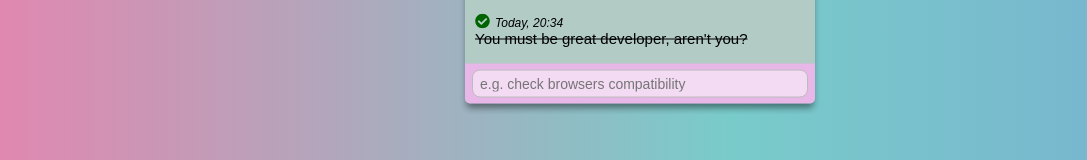
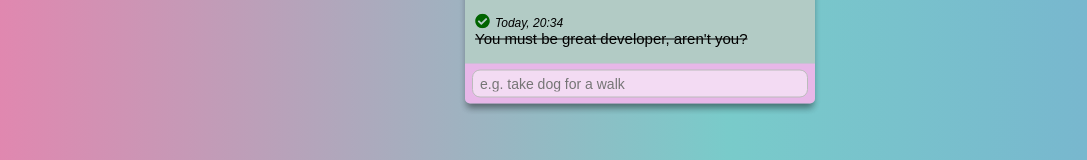
Before and after one commit to lukaaspl/sticky-notes, a React (Create React App) app: page / in a window 1280 px wide. Shown: the part 471-631 px from the top of the page, without its empty margins (0-1087 px from the left). Built offline with nearby package versions, Linux system fonts and the light colour scheme.

Commit message:
set random placeholder handler

```diff
--- a/src/App.js
+++ b/src/App.js
@@ -5,6 +5,7 @@ import TodoList from './containers/TodoList';
 import AddListForm from './containers/AddListForm';
 import Prompt from './components/Prompt';
 import backgroundAnimation from './helpers/backgroundAnimation';
+import randomPlaceholder from './helpers/randomPlaceholder';
 
 const GlobalStyle = createGlobalStyle`
   * {
@@ -31,12 +32,14 @@ const App = () => {
       id: 1,
       name: 'Primary todo list',
       color: 'Lilac Purple',
+      placeholder: 'take dog for a walk',
       isActive: true
     },
     {
       id: 2,
       name: 'Additional list',
       color: 'Sky Blue',
+      placeholder: 'check browsers compatibility',
       isActive: false
     }
   ]);
@@ -83,7 +86,12 @@ const App = () => {
         ? parseInt(todoLists[todoLists.length - 1].id + 1)
         : 1;
 
-    const newTodoLists = [...todoLists, { id, name, color, isActive: false }];
+    const placeholder = randomPlaceholder(todoLists);
+
+    const newTodoLists = [
+      ...todoLists,
+      { id, name, color, placeholder, isActive: false }
+    ];
 
     setTodoLists(newTodoLists);
   };
@@ -103,6 +111,7 @@ const App = () => {
           id={todoList.id}
           name={todoList.name}
           color={todoList.color}
+          placeholder={todoList.placeholder}
           isWindowActive={todoList.isActive}
           active={handleSetWindowActive.bind(this, todoList.id)}
           confirmRemovingList={handleConfirmRemovingList}
--- a/src/containers/AddTodoForm.js
+++ b/src/containers/AddTodoForm.js
@@ -58,6 +58,8 @@ class AddTodoForm extends Component {
       value: '',
       error: false
     };
+
+    this.placeholder = this.props.placeholder;
   }
 
   componentWillUnmount() {
@@ -90,7 +92,7 @@ class AddTodoForm extends Component {
           onChange={e => this.setState({ value: e.target.value })}
           error={this.state.error}
           type="text"
-          placeholder="e.g. check browsers compatibility"
+          placeholder={`e.g. ${this.placeholder}`}
         />
       </StyledForm>
     );
--- a/src/containers/TodoList.js
+++ b/src/containers/TodoList.js
@@ -79,6 +79,7 @@ const TodoList = ({
   name,
   id,
   color,
+  placeholder,
   isWindowActive,
   active,
   confirmRemovingList
@@ -198,7 +199,7 @@ const TodoList = ({
           <StyledParagraph>Plan sth crazy!</StyledParagraph>
         )}
       </StyledItems>
-      <AddTodoForm addItem={handleAddTodoItem} />
+      <AddTodoForm addItem={handleAddTodoItem} placeholder={placeholder} />
     </StyledWrapper>
   );
 };
--- /dev/null
+++ b/src/helpers/randomPlaceholder.js
@@ -0,0 +1,24 @@
+const randomPlaceholder = todoLists => {
+  const placeholders = [
+    'check browsers compatibility',
+    'take dog for a walk',
+    'clean room before mom comes',
+    'buy milk and bananas',
+    'book an appointment with dentist'
+  ];
+
+  const randomIndex = Math.floor(Math.random() * placeholders.length);
+  const drawnPlaceholder = placeholders[randomIndex];
+
+  if (todoLists.length < placeholders.length) {
+    const isPlaceholderAlreadySet = todoLists.find(
+      todoList => todoList.placeholder === drawnPlaceholder
+    );
+
+    if (isPlaceholderAlreadySet) return randomPlaceholder(todoLists);
+  }
+
+  return drawnPlaceholder;
+};
+
+export default randomPlaceholder;
```
